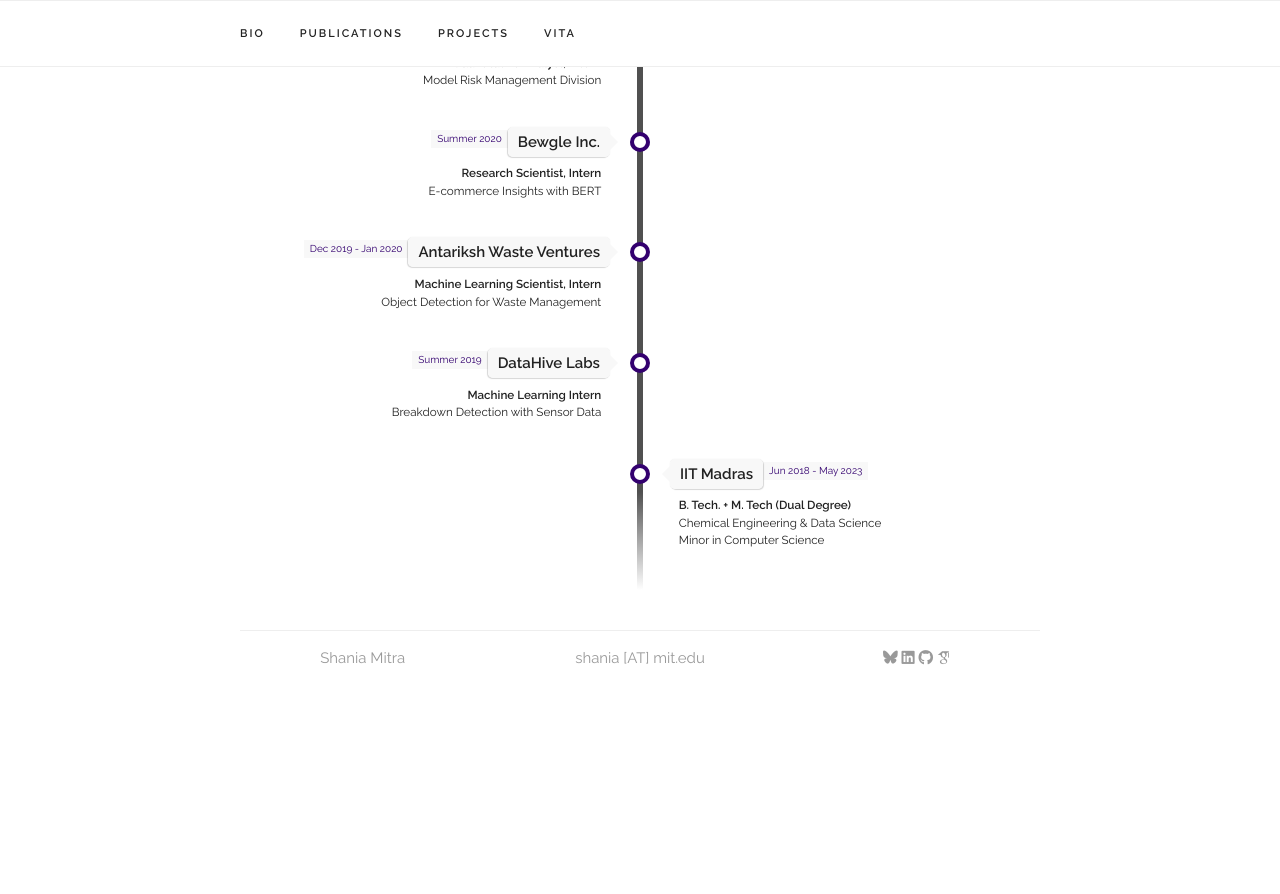
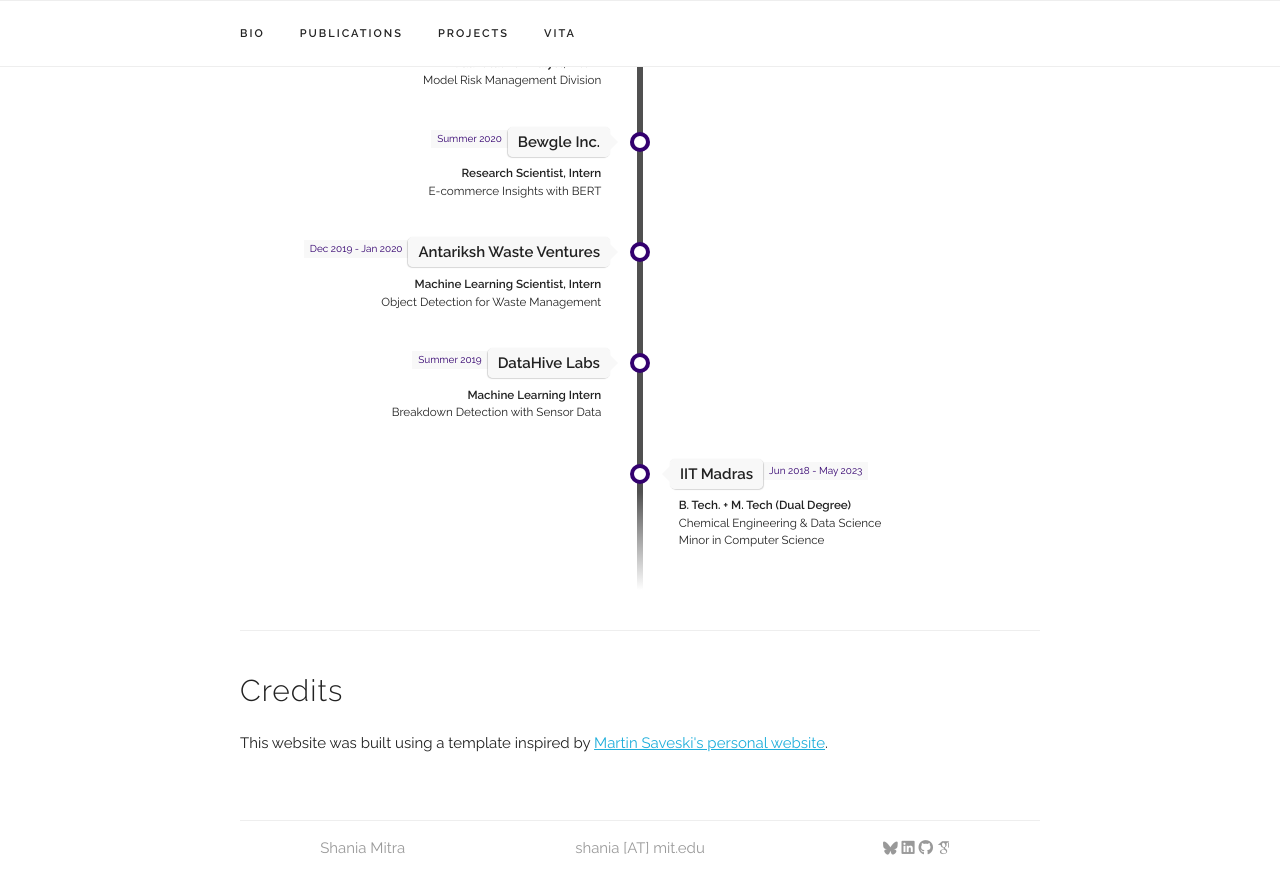
Before and after one commit to Shania99/Shania99.github.io, a Jekyll site: the page built from index.html, in a window 1280 px wide and 900 px high, scrolled down 2395 px. Shown: the top 894 px of the window. Built offline with Jekyll 4.4.1, drawn with Linux system fonts in a browser that asks for light colours; some web fonts are replaced; before the commit the page ends 3105 px from its top, so only the background shows below that.

Commit message:
Added credits

```diff
--- a/index.html
+++ b/index.html
@@ -283,3 +283,10 @@
   If you end up using it, please link to here and drop me an email.
   I'm always happy to see people using it.
 </div>   -->
+
+<div class="docs-section" id="credits">
+  <h4>Credits</h4>
+  <p>
+    This website was built using a template inspired by <a href="https://www.martinsaveski.com" target="_blank" class="link-style">Martin Saveski's personal website</a>.
+  </p>
+</div>
```
